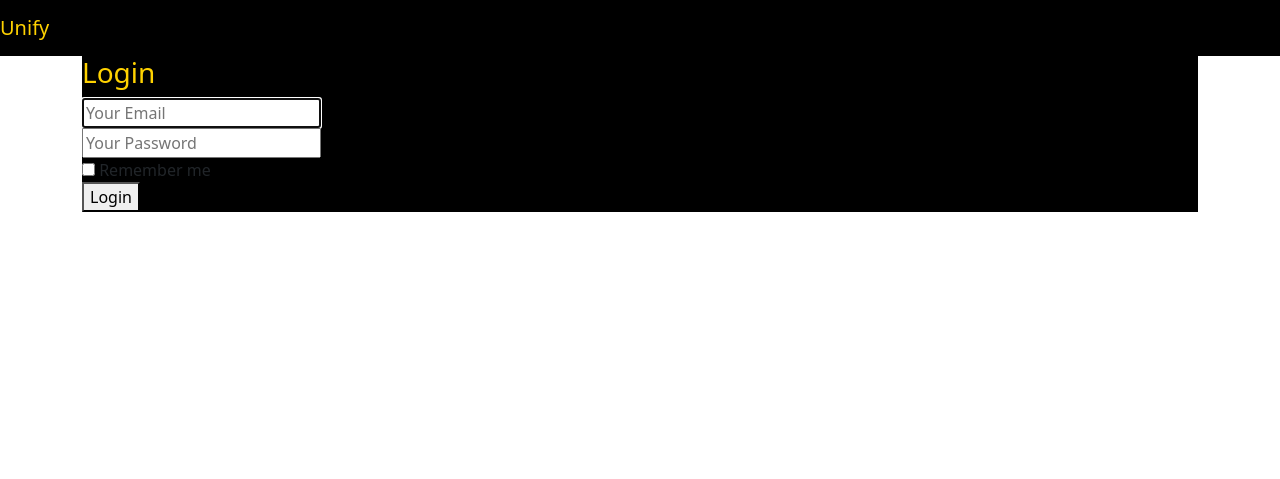
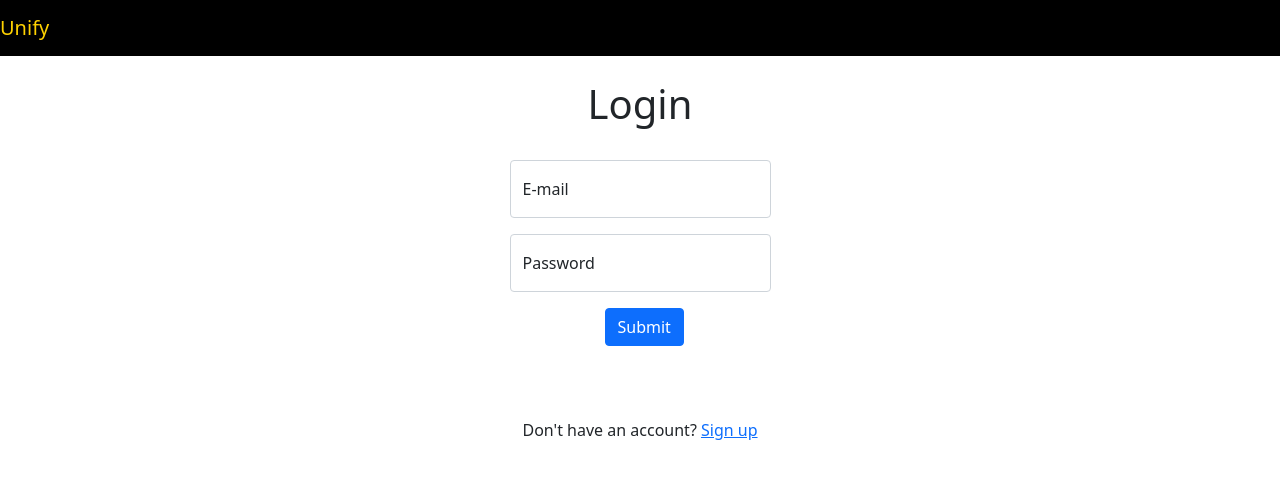
Before and after one commit to lorenzodemenia/PROJECT_BD2, a Flask app: page /login in a window 1280 px wide. Shown: the top 479 px of the page. Run offline with Flask 2, Linux system fonts and the light colour scheme.

Commit message:
Login sistemato dal push di lorenzo

```diff
--- a/struttura_db.py
+++ b/struttura_db.py
@@ -7,9 +7,9 @@ app = Flask(__name__)
 app.config['SECRET_KEY'] = 'ninninu'
 
 # Radu
-# app.config['SQLALCHEMY_DATABASE_URI'] = "postgresql://postgres:zxcvbnm@localhost:5432/db_progetto"
+app.config['SQLALCHEMY_DATABASE_URI'] = "postgresql://postgres:zxcvbnm@localhost:5432/db_progetto"
 # Lorenzo
-app.config['SQLALCHEMY_DATABASE_URI'] = "postgresql://postgres:A1n3m3d123!@localhost:5432/bd2_proj"
+#app.config['SQLALCHEMY_DATABASE_URI'] = "postgresql://postgres:A1n3m3d123!@localhost:5432/bd2_proj"
 # Daniele
 # app.config['SQLALCHEMY_DATABASE_URI'] = "postgresql://postgres:Internet10@localhost:5432/bd2progetto"
 
--- a/templates/Sign/login.html
+++ b/templates/Sign/login.html
@@ -1,28 +1,48 @@
 {% extends "Home/base.html" %}
 
 {% block content %}
-<div class="column is-4 is-offset-4">
-    <h3 class="title">Login</h3>
-    <div class="box">
-        <form method="POST" action="/login">
-            <div class="field">
-                <div class="control">
-                    <input class="input is-large" type="email" name="email" placeholder="Your Email" autofocus="">
+    <br>
+    <h1 class="text-center">Login</h1>
+    <br>
+    {% if messages %}
+        <div class="alert alert-danger" role="alert">
+            get_flashed_messages()
+        </div>
+    {% endif %}
+    <form method="POST">
+        <div class="row justify-content-center">
+            <div class="col-sm-3">
+                <div class="form-floating mb-3">
+                    <input type="email" class="form-control" id="mail" placeholder="Enter e-mail" name="mail">
+                    <label for="mail">E-mail</label>
                 </div>
             </div>
-            <div class="field">
-                <div class="control">
-                    <input class="input is-large" type="password" name="password" placeholder="Your Password">
+        </div>
+        <div class="row justify-content-center">
+            <div class="col-sm-3">
+                <div class="form-floating mb-3">
+                    <input type="password" class="form-control" id="pwd" placeholder="Enter password" name="pwd">
+                    <label for="pwd">Password</label>
                 </div>
             </div>
-            <div class="field">
-                <label class="checkbox">
-                    <input type="checkbox" name="remember">
-                    Remember me
-                </label>
+        </div>
+        <!-- Da aggiungere? Boh...non saprei come implementarlo nel browser
+        <div class="form-check mb-3">
+            <label class="form-check-label">
+                <input class="form-check-input" type="checkbox" name="remember"> Remember me
+            </label>
+        </div>
+        -->
+        <div class="row justify-content-center">
+            <div class="col-sm-1">
+                <button type="submit" class="btn btn-primary">Submit</button>
             </div>
-            <button class="button is-block is-info is-large is-fullwidth">Login</button>
-        </form>
+        </div>
+    </form>
+    <br>
+    <br>
+    <br>
+    <div class="text-center">
+        <p>Don't have an account? <a href="{{ url_for('signup') }}">Sign up</a></p>
     </div>
-</div>
 {% endblock %}
```
